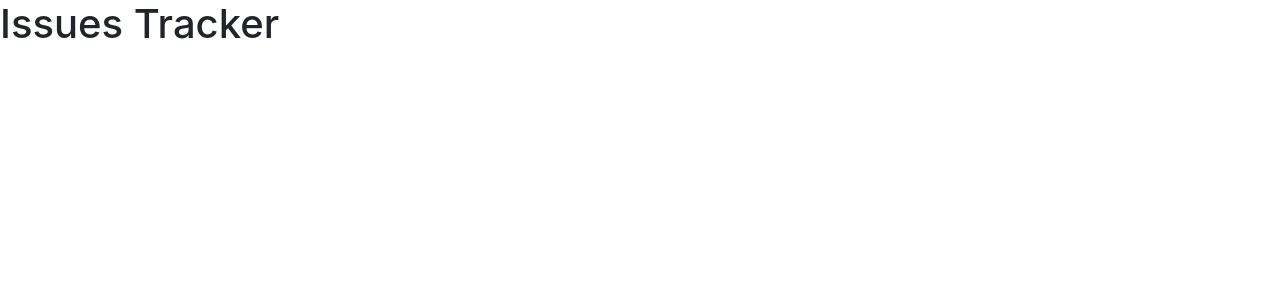
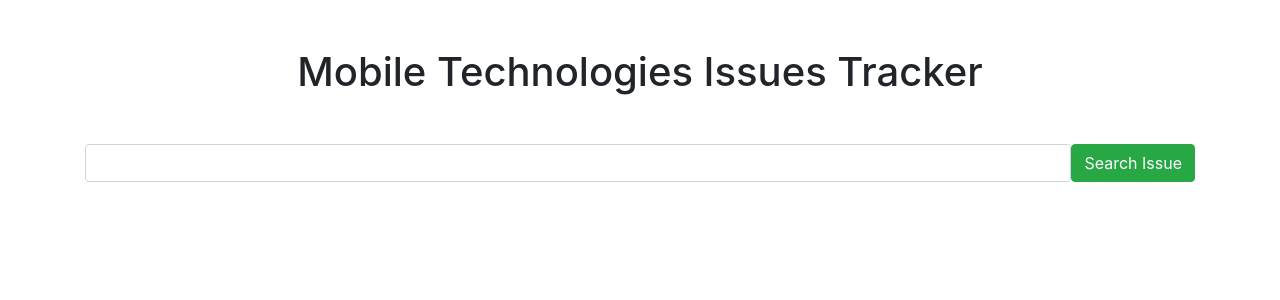
Before and after one commit to Brayahn/Issues-Tracker-App, a React (Create React App) app: page / in a window 1280 px wide. Shown: the top 300 px of the page. Built offline with nearby package versions, Linux system fonts and the light colour scheme.

Commit message:
styling search bar and favicon setup

```diff
--- a/public/index.html
+++ b/public/index.html
@@ -4,6 +4,7 @@
 <head>
   <meta charset="utf-8" />
   <link rel="icon" href="%PUBLIC_URL%/favicon.ico" />
+
   <meta name="viewport" content="width=device-width, initial-scale=1" />
   <meta name="theme-color" content="#000000" />
   <meta name="description" content="An App to Log Support and Integration Issues" />
@@ -25,7 +26,7 @@
       work correctly both with client-side routing and a non-root public URL.
       Learn how to configure a non-root public URL by running `npm run build`.
     -->
-  <title>Issues Tracker</title>
+  <title>Mobile Technologies</title>
 </head>
 
 <body>
--- a/src/App.js
+++ b/src/App.js
@@ -10,7 +10,11 @@
   return (
 
     <Fragment>
-      <SearchIssue />
+
+      <div className='container'>
+        <SearchIssue />
+      </div>
+
     </Fragment>
   );
 
--- a/src/components/SearchIssue.js
+++ b/src/components/SearchIssue.js
@@ -1,9 +1,18 @@
-import React from "react";
+import React, { Fragment } from "react";
 
 const SearchIssue = () =>
 {
-    return <h1> Issues Tracker </h1>
+    return (
+        <Fragment>
+            <h1 className="text-center mt-5"> Mobile Technologies Issues Tracker </h1>
 
+            <form className="d-flex mt-5"  >
+                <input type='text' className="form-control" />
+                <button className="btn btn-success"> Search Issue </button>
+            </form>
+
+        </Fragment>
+    );
 }
 
 export default SearchIssue;
```
Also changed, not shown: 1 other file (tests, documents, lock files or other folders).
